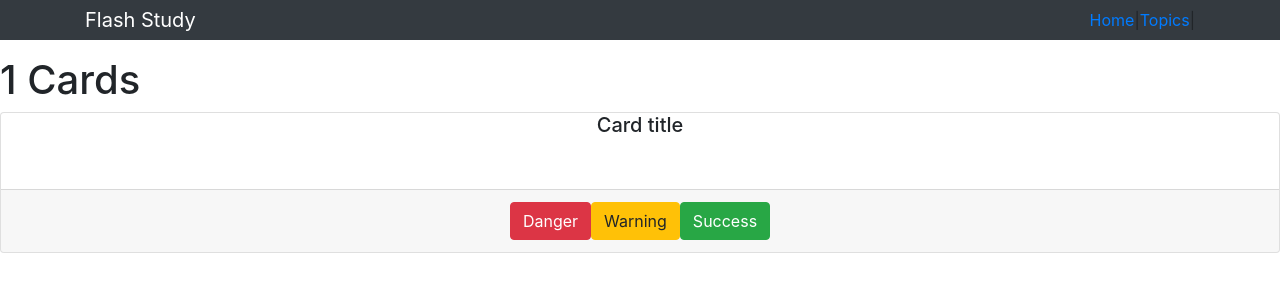
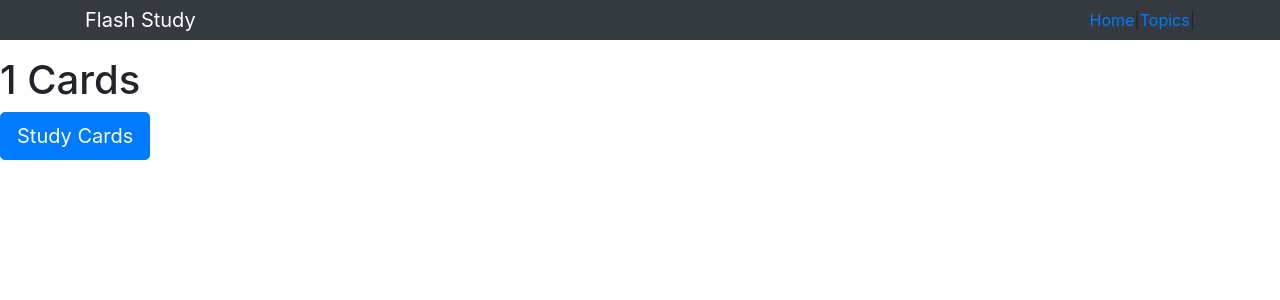
Before and after one commit to tmax818/ReactReduxProject, a React (Create React App) app: page /topics/1/1 in a window 1280 px wide. Shown: the top 300 px of the page. Built offline with nearby package versions, Linux system fonts and the light colour scheme.

Commit message:
Create  Card.js and inprove card format.

```diff
--- a/src/components/Card.js
+++ /dev/null
@@ -1,23 +0,0 @@
-import React, { Component } from 'react';
-
-export default class Card extends Component {
-  render() {
-    return (
-      <div className="card text-center">
-        <h5 class="card-title">Card title</h5>
-        <div className="card-body" />
-        <div className="card-footer">
-          <button type="button" class="btn btn-danger">
-            Danger
-          </button>
-          <button type="button" class="btn btn-warning">
-            Warning
-          </button>
-          <button type="button" className="btn btn-success">
-            Success
-          </button>
-        </div>
-      </div>
-    );
-  }
-}
--- /dev/null
+++ b/src/components/cards/Card.js
@@ -0,0 +1,16 @@
+import React, { Component } from 'react';
+
+class Card extends Component {
+  render() {
+    return (
+      <div className="card text-center">
+        <h2 class="card-title">Card title</h2>
+        <div className="card-body" />
+        <button type="button" className="btn btn-secondary btn-sm">
+          Show Answer
+        </button>
+      </div>
+    );
+  }
+}
+export default Card;
--- a/src/containers/Cards.js
+++ b/src/containers/Cards.js
@@ -1,5 +1,5 @@
 import React, { Component } from 'react';
-import Card from '../components/Card';
+import Card from '../components/cards/Card';
 
 class Cards extends Component {
   render() {
@@ -7,7 +7,11 @@ class Cards extends Component {
     return (
       <div>
         <h1>{subject} Cards</h1>
-        <Card />
+        <button type="button" className="btn btn-primary btn-lg">
+          Study Cards
+        </button>
+
+        {/* <Card /> */}
       </div>
     );
   }
```
Also changed, not shown: src/components/cards/DataButtons.js (added, +19 -0 lines), src/actions/actions.js (added).
